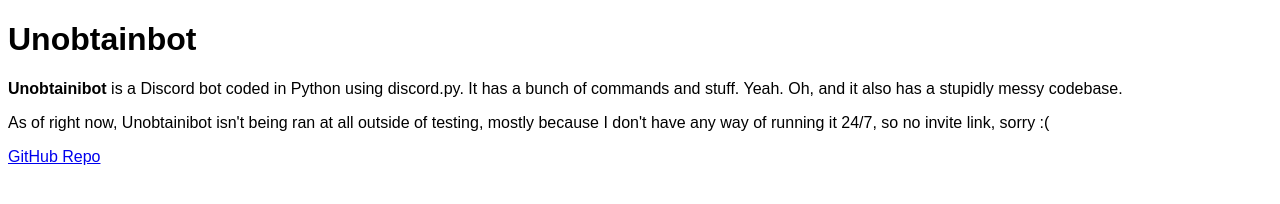
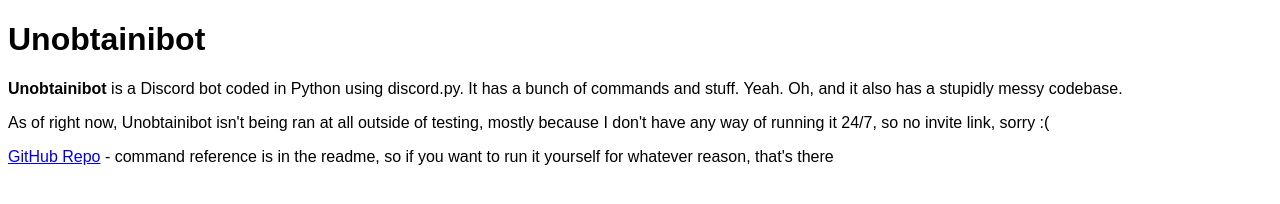
Before and after one commit to Tiyenti/unobtainibot, a plain HTML site: page index.html in a window 1280 px wide. Drawn offline with Linux system fonts and the light colour scheme.

Commit message:
fix typo, added some more info

```diff
--- a/index.html
+++ b/index.html
@@ -10,7 +10,7 @@
         </style>
     </head>
     <body>
-        <h1>Unobtainbot</h1>
+        <h1>Unobtainibot</h1>
         <p>
             <b>Unobtainibot</b> is a Discord bot coded in Python using discord.py. It has a bunch
             of commands and stuff. Yeah. Oh, and it also has a stupidly messy codebase.
@@ -20,6 +20,7 @@
             I don't have any way of running it 24/7, so no invite link, sorry :(
         </p>
 
-        <a href="http://github.com/TntMatthew/unobtainibot">GitHub Repo</a>
+        <a href="http://github.com/TntMatthew/unobtainibot">GitHub Repo</a> - command reference is
+        in the readme, so if you want to run it yourself for whatever reason, that's there
     </body>
 </html>
```
